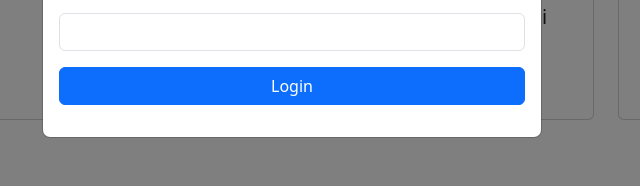
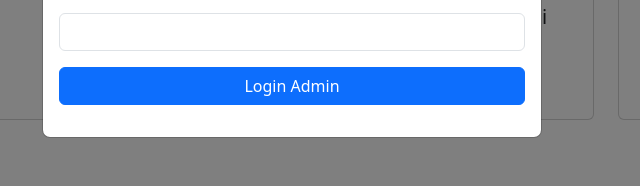
Before and after one commit to BlokHCikeasGardenia/finance-hub, a plain HTML site: page index.html in a window 1280 px wide. Both pictures are taken after a click on the link "Login Admin". Shown: the part 213-399 px from the top of the page, 348-988 px from the left. Drawn offline with nearby package versions, Linux system fonts and the light colour scheme; no server answers.

Commit message:
Update index.html

```diff
--- a/index.html
+++ b/index.html
@@ -197,7 +197,7 @@
                             <label for="password" class="form-label">Password:</label>
                             <input type="password" class="form-control" id="password" required>
                         </div>
-                        <button type="submit" class="btn btn-primary w-100">Login</button>
+                        <button type="submit" class="btn btn-primary w-100">Login Admin</button>
                         <div id="auth-message" class="mt-3 text-center text-danger"></div>
                     </form>
                 </div>
```
